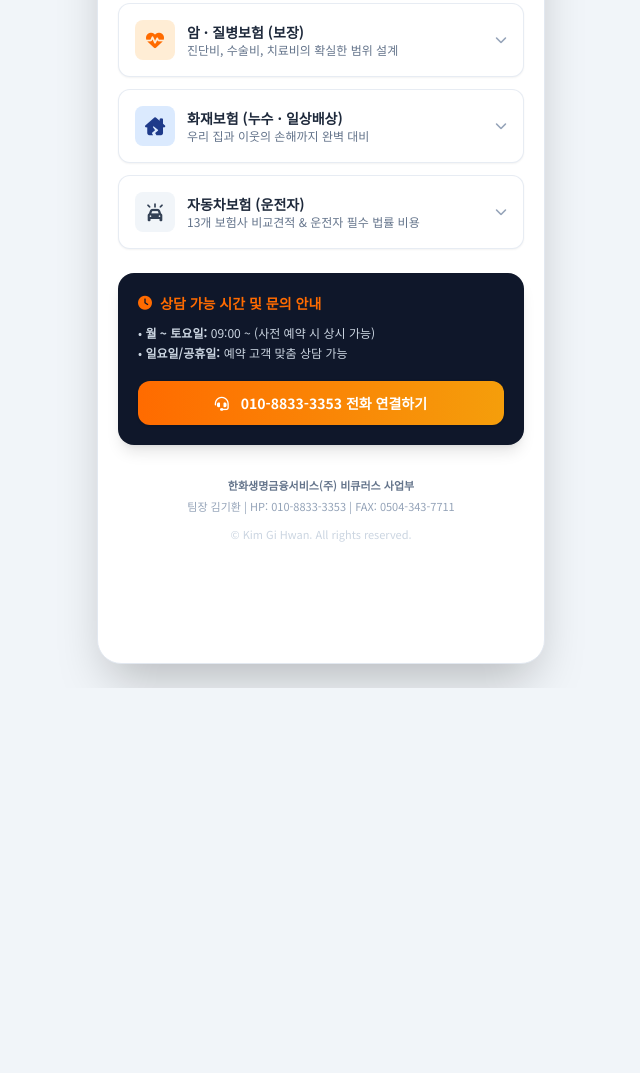
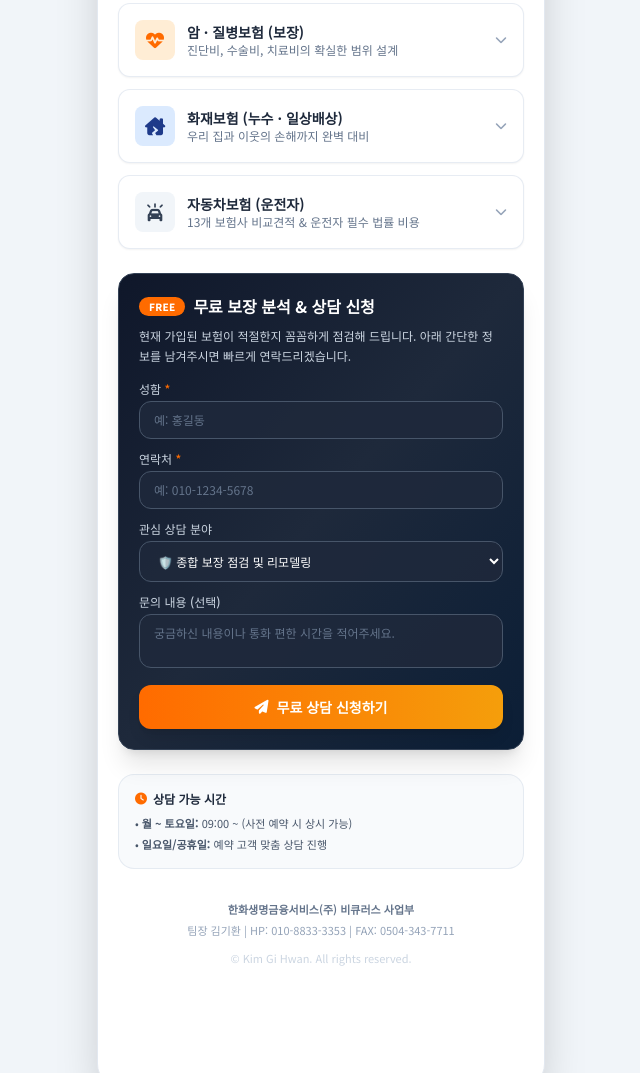
Before and after one commit to gihwan3353/mycard, a plain HTML site: page index.html in a window 1280 px wide. Shown: the part 706-1779 px from the top of the page, without its empty margins (319-959 px from the left). Before the commit the page ends 1394 px from the top, so only its background shows below. Drawn offline with nearby package versions, Linux system fonts and the light colour scheme.

```diff
--- a/index.html
+++ b/index.html
@@ -239,23 +239,64 @@
         </div>
       </div>
 
-      <!-- Business Hours & Contact Banner -->
+      <!-- Online Consultation Request Form (Formspree Connected) -->
       <div class="px-5 mt-6">
-        <div class="bg-slate-900 text-white rounded-2xl p-5 shadow-lg relative overflow-hidden">
-          <div class="relative z-10 space-y-3">
-            <h4 class="font-bold text-sm text-brand-orange flex items-center gap-2">
-              <i class="fa-solid fa-clock"></i>
-              상담 가능 시간 및 문의 안내
-            </h4>
-            <div class="text-xs text-slate-300 space-y-1">
-              <p>• <strong>월 ~ 토요일:</strong> 09:00 ~ (사전 예약 시 상시 가능)</p>
-              <p>• <strong>일요일/공휴일:</strong> 예약 고객 맞춤 상담 가능</p>
+        <div class="bg-gradient-to-br from-slate-900 via-slate-800 to-brand-navy rounded-2xl p-5 text-white shadow-xl relative overflow-hidden border border-slate-700">
+
+          <div class="flex items-center gap-2 mb-2">
+            <span class="bg-brand-orange text-white text-[10px] font-extrabold px-2.5 py-0.5 rounded-full tracking-wide uppercase">FREE</span>
+            <h3 class="font-bold text-base text-white">무료 보장 분석 & 상담 신청</h3>
+          </div>
+          <p class="text-xs text-slate-300 mb-4 leading-relaxed">
+            현재 가입된 보험이 적절한지 꼼꼼하게 점검해 드립니다. 아래 간단한 정보를 남겨주시면 빠르게 연락드리겠습니다.
+          </p>
+
+          <form action="https://formspree.io/f/xkjjbwnq" method="POST" class="space-y-3">
+            <div>
+              <label class="block text-xs font-medium text-slate-300 mb-1">성함 <span class="text-brand-orange">*</span></label>
+              <input type="text" name="name" required placeholder="예: 홍길동" class="w-full bg-slate-800/90 border border-slate-600 focus:border-brand-orange rounded-xl px-3.5 py-2.5 text-xs text-white placeholder-slate-500 focus:outline-none transition">
             </div>
-            <div class="pt-2">
-              <a href="tel:01088333353" class="block text-center bg-gradient-to-r from-brand-orange to-amber-500 hover:opacity-95 text-white font-bold py-3 rounded-xl shadow text-xs sm:text-sm transition">
-                <i class="fa-solid fa-headset mr-2"></i> 010-8833-3353 전화 연결하기
-              </a>
+
+            <div>
+              <label class="block text-xs font-medium text-slate-300 mb-1">연락처 <span class="text-brand-orange">*</span></label>
+              <input type="tel" name="phone" required placeholder="예: 010-1234-5678" class="w-full bg-slate-800/90 border border-slate-600 focus:border-brand-orange rounded-xl px-3.5 py-2.5 text-xs text-white placeholder-slate-500 focus:outline-none transition">
             </div>
+
+            <div>
+              <label class="block text-xs font-medium text-slate-300 mb-1">관심 상담 분야</label>
+              <select name="category" class="w-full bg-slate-800/90 border border-slate-600 focus:border-brand-orange rounded-xl px-3.5 py-2.5 text-xs text-white focus:outline-none transition">
+                <option value="종합 보장 점검 및 리모델링">🛡️ 종합 보장 점검 및 리모델링</option>
+                <option value="암/뇌/심장 질환 보장">❤️ 암 / 뇌 / 심장 질환 보장</option>
+                <option value="화재 / 누수 / 일상배상책임">🏠 화재 / 누수 / 일상배상책임</option>
+                <option value="운전자 / 자동차 비교견적">🚗 운전자 / 자동차 비교견적</option>
+                <option value="기타 문의사항">💬 기타 문의사항</option>
+              </select>
+            </div>
+
+            <div>
+              <label class="block text-xs font-medium text-slate-300 mb-1">문의 내용 (선택)</label>
+              <textarea name="message" rows="2" placeholder="궁금하신 내용이나 통화 편한 시간을 적어주세요." class="w-full bg-slate-800/90 border border-slate-600 focus:border-brand-orange rounded-xl px-3.5 py-2.5 text-xs text-white placeholder-slate-500 focus:outline-none transition resize-none"></textarea>
+            </div>
+
+            <button type="submit" class="w-full bg-gradient-to-r from-brand-orange to-amber-500 hover:opacity-95 text-white font-bold py-3 rounded-xl shadow-lg transition text-xs sm:text-sm flex items-center justify-center gap-2 mt-2">
+              <i class="fa-paper-plane fa-solid"></i>
+              무료 상담 신청하기
+            </button>
+          </form>
+
+        </div>
+      </div>
+
+      <!-- Business Hours Info -->
+      <div class="px-5 mt-6">
+        <div class="bg-slate-50 text-slate-700 rounded-2xl p-4 border border-slate-200/80 space-y-2">
+          <h4 class="font-bold text-xs text-slate-800 flex items-center gap-1.5">
+            <i class="fa-solid fa-clock text-brand-orange"></i>
+            상담 가능 시간
+          </h4>
+          <div class="text-[11px] text-slate-600 space-y-1">
+            <p>• <strong>월 ~ 토요일:</strong> 09:00 ~ (사전 예약 시 상시 가능)</p>
+            <p>• <strong>일요일/공휴일:</strong> 예약 고객 맞춤 상담 진행</p>
           </div>
         </div>
       </div>
@@ -338,3 +379,6 @@
       showToast('명함 링크가 복사되었습니다! 카카오톡에 붙여넣어 공유하세요.');
     }
   </script>
+
+</body>
+</html>
```
